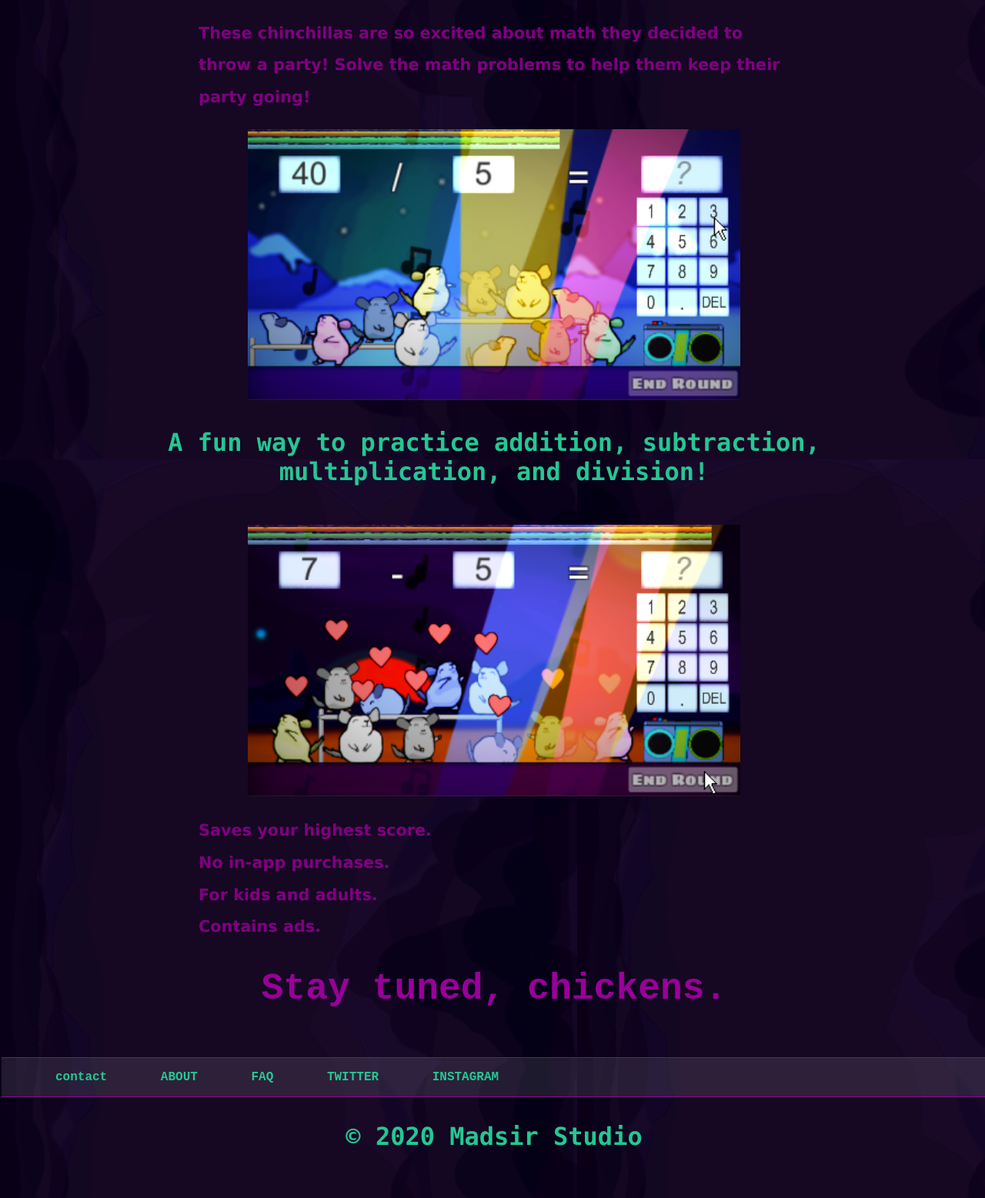
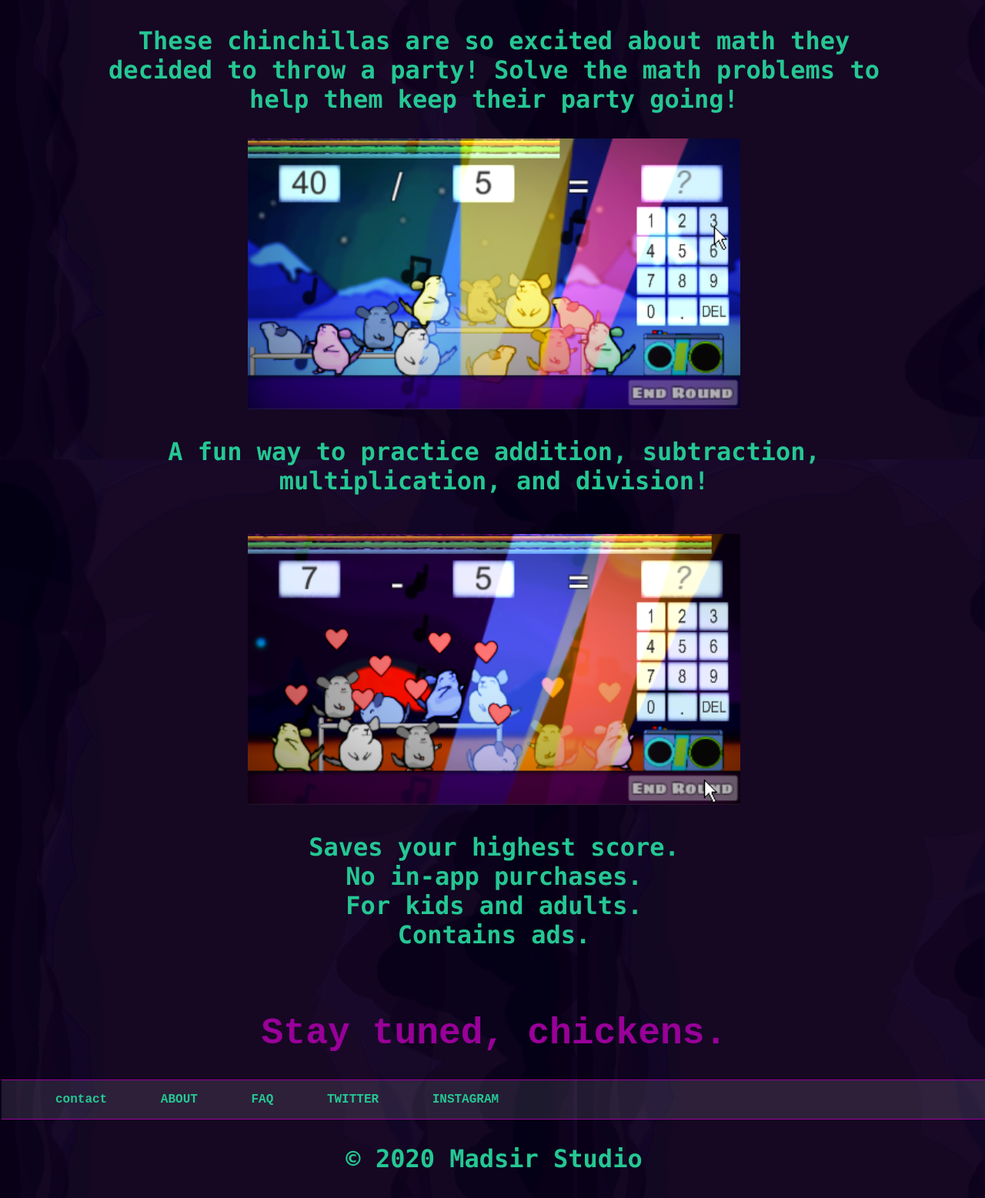
Before and after one commit to Madsir/madsirstudio.github.io, a Jekyll site: the page built from chinchillin/index.html, in a window 1280 px wide. Shown: the part 903-2460 px from the top of the page at 77% size. Built offline with Jekyll 4.4.1, drawn with Linux system fonts in a browser that asks for light colours.

Commit message:
Update index.html

```diff
--- a/chinchillin/index.html
+++ b/chinchillin/index.html
@@ -11,9 +11,9 @@ description: "A fun way to practice addition, subtraction, multiplication, and d
 	<br>
 	<iframe width="879" height="494" src="https://www.youtube.com/embed/zb6Rw1tTals" frameborder="0" allow="accelerometer; autoplay; encrypted-media; gyroscope; picture-in-picture" allowfullscreen></iframe>
 	<br>
-			<p>
+			<h3>
 		 These chinchillas are so excited about math they decided to throw a party! Solve the math problems to help them keep their party going!
-				</p>
+				</h3>
 <center>
 			<img src="/Assets/snowPartyDiv.png" width="50%">
 	</center
@@ -24,7 +24,7 @@ description: "A fun way to practice addition, subtraction, multiplication, and d
 	<center>
 		<img src="/Assets/spacePartySub.png" width="50%">
 	</center>
-	<p>
+	<h3>
 Saves your highest score.
 <br>
 No in-app purchases.
@@ -33,5 +33,5 @@ For kids and adults.
 <br>
 Contains ads.</h2>
 <br>
-<h1> Stay tuned, chickens. </p>
+<h1> Stay tuned, chickens. </h3>
 </body>
```
